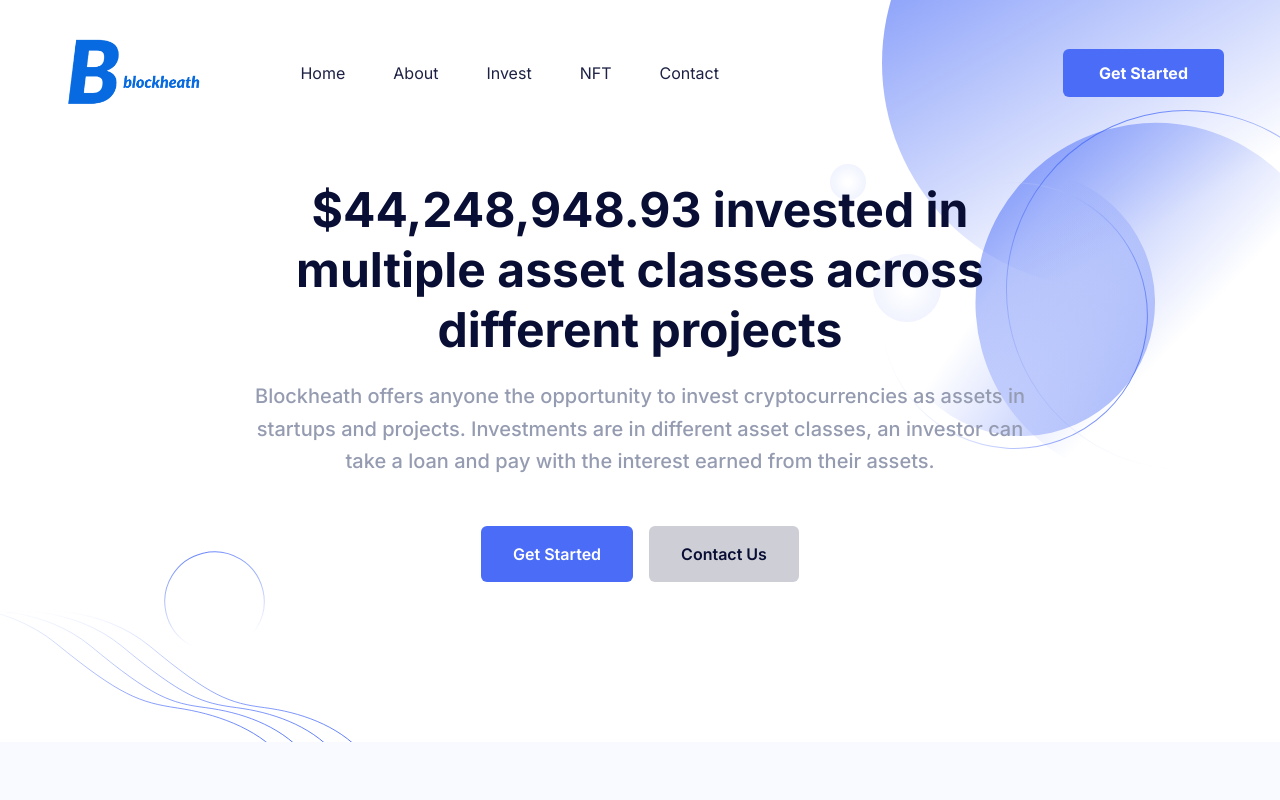
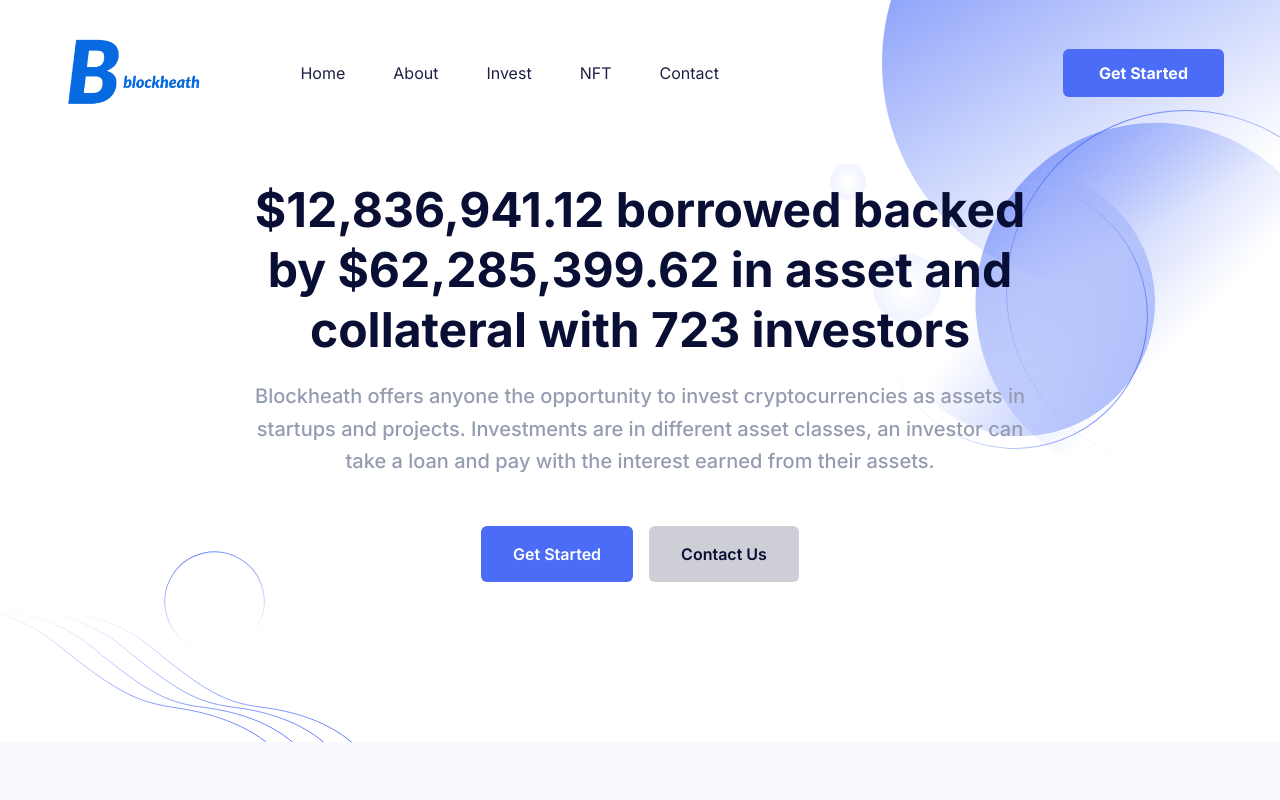
Before and after one commit to nathanabend/startup-nextjs-main, a Next.js app: page / in a window 1280 px wide. Shown: the top 800 px of the page. Built offline with nearby package versions, Linux system fonts and the light colour scheme.

Commit message:
Update index.tsx

```diff
--- a/components/Hero/index.tsx
+++ b/components/Hero/index.tsx
@@ -15,7 +15,7 @@ const Hero = () => {
                 data-wow-delay=".2s"
               >
                 <h1 className="mb-5 text-3xl font-bold leading-tight text-black dark:text-white sm:text-4xl sm:leading-tight md:text-5xl md:leading-tight">
-                $44,248,948.93 invested in multiple asset classes across different projects
+                $12,836,941.12 borrowed backed by $62,285,399.62 in asset and collateral with 723 investors
                 </h1>
                 <p className="mb-12 text-base font-medium !leading-relaxed text-body-color dark:text-white dark:opacity-90 sm:text-lg md:text-xl">
                 Blockheath offers anyone the opportunity to invest cryptocurrencies as assets in startups and projects. Investments are in different asset classes, an investor can take a loan and pay with the interest earned from their assets.
```
